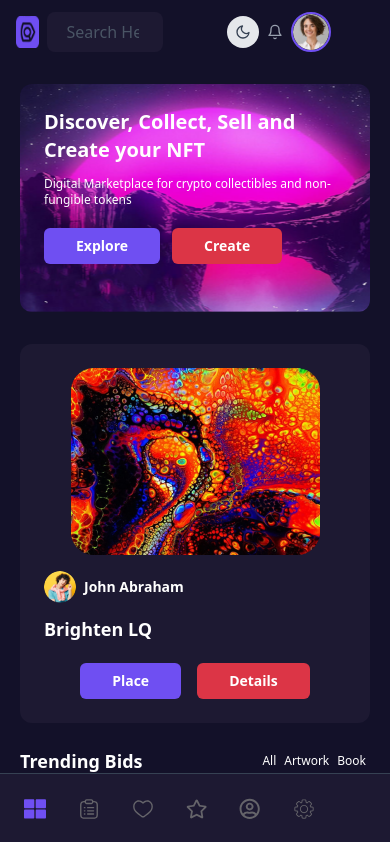
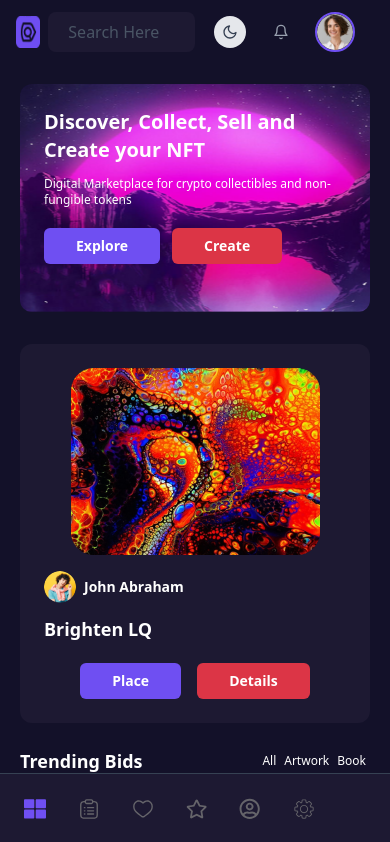
Before and after one commit to dipanshu-official/NFT-MARKETPLACE, a React (Vite) app: page / in a window 390 px wide. Shown: the top 842 px of the page. Built offline with nearby package versions, Linux system fonts and the light colour scheme.

Commit message:
all section done

```diff
--- a/src/components/Layout.jsx
+++ b/src/components/Layout.jsx
@@ -145,7 +145,7 @@ const Layout = () => {
             {/* Main Content */}
             <main className={`flex-1 py-3  md:ml-20 ${theme === "dark" ? "bg-[#131129]" : "bg-[#F2F2F2]"}`}>
                 {/* Header */}
-                <header className="flex justify-between gap-16 items-center mb-8 px-4 md:px-16">
+                <header className="flex justify-between gap-     items-center mb-8 px-4 md:px-16">
                     {/* Search Bar */}
                     <div className="flex w-full max-w-[300px] mb-0">
                         <div className="md:hidden block content-center ">
@@ -159,7 +159,7 @@ const Layout = () => {
                     </div>
 
                     {/* Right Icons */}
-                    <div className="flex items-center  w-full md:w-auto ">
+                    <div className="flex items-center justify-evenly w-full md:w-auto ">
 
 
                         {/* Theme Toggle Button */}
```
